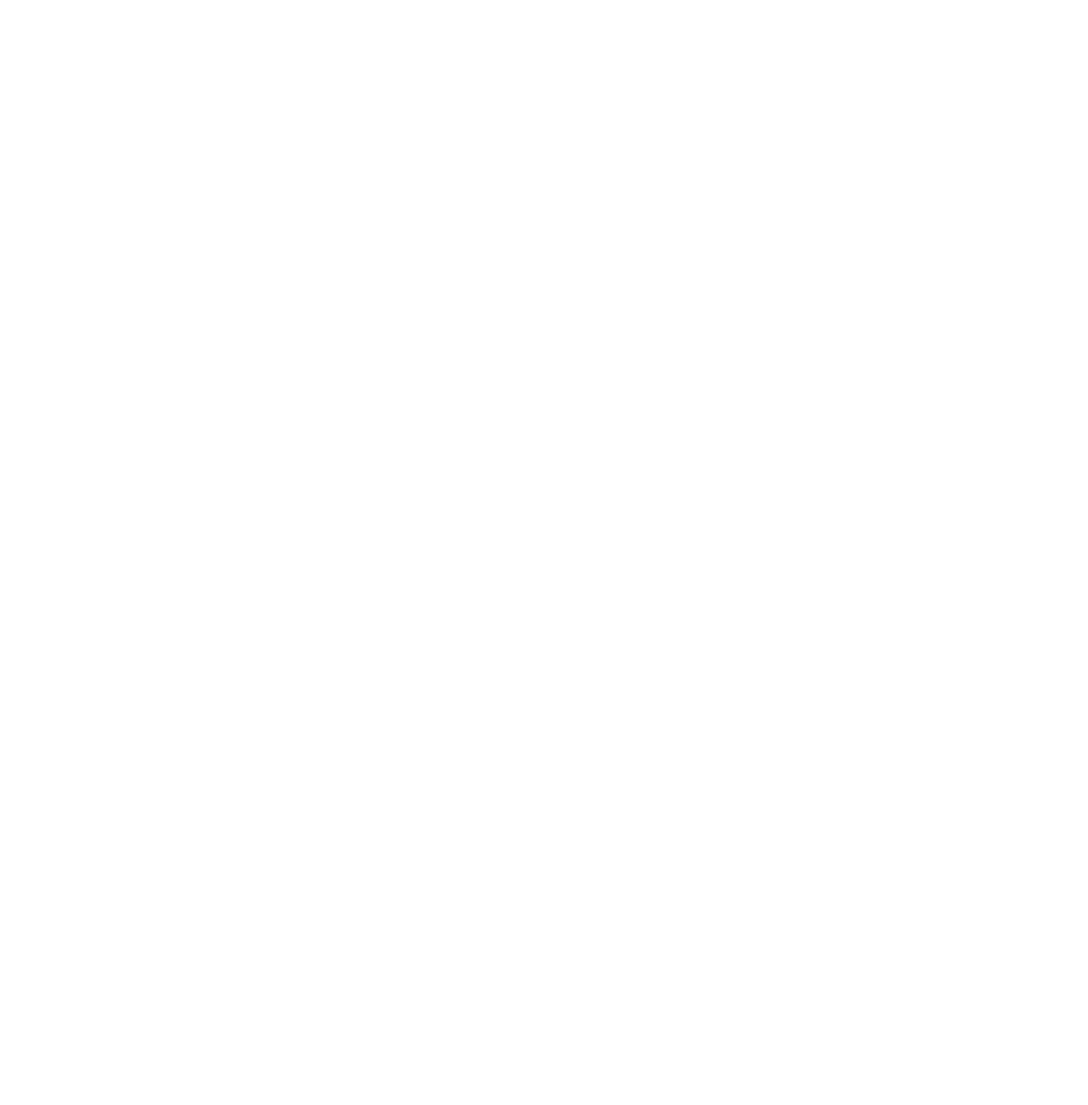
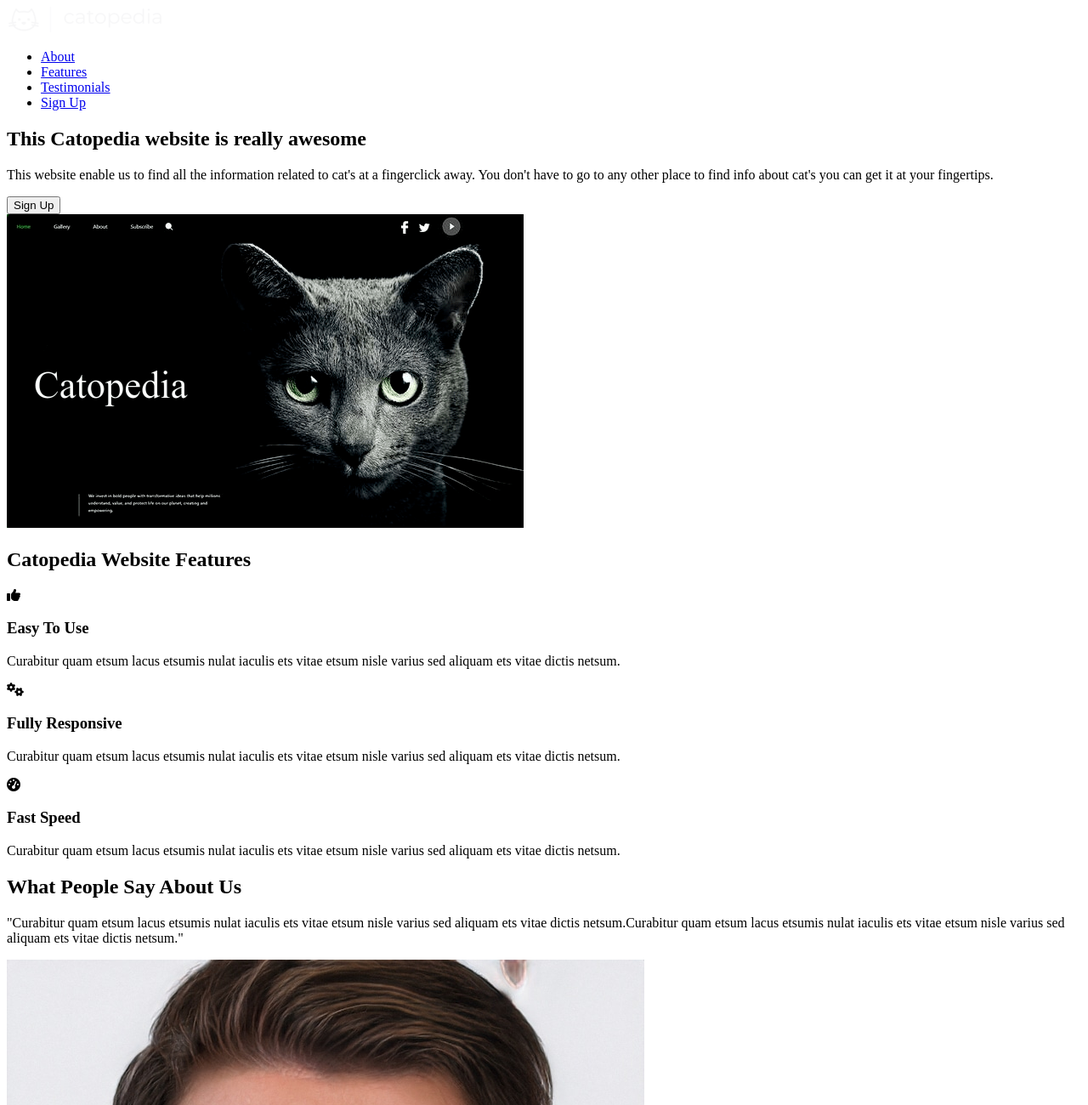
Before and after one commit to snc6226/landing-page, a plain HTML site: page index.html in a window 1280 px wide. Shown: the top 1300 px of the page at 85% size. Before the commit the page ends 800 px from the top, so only its background shows below. Drawn offline with Linux system fonts and the light colour scheme.

Commit message:
Put index.html content

```diff
--- a/index.html
+++ b/index.html
@@ -5,7 +5,149 @@
     <meta http-equiv="X-UA-Compatible" content="IE=edge" />
     <meta name="viewport" content="width=device-width, initial-scale=1.0" />
     <link rel="shortcut icon" href="images/favicon.ico" type="image/x-icon" />
-    <title>Catpedia</title>
+    <script
+      src="https://kit.fontawesome.com/13fe60ddde.js"
+      crossorigin="anonymous"
+    ></script>
+    <title>Catopedia</title>
   </head>
-  <body></body>
+  <body>
+    <header>
+      <nav>
+        <div id="logo"><img src="images/logo.png" alt="catopedia logo" /></div>
+        <ul>
+          <li><a href="#about">About</a></li>
+          <li><a href="#features">Features</a></li>
+          <li><a href="#testimonials">Testimonials</a></li>
+          <li><a href="#signup">Sign Up</a></li>
+        </ul>
+      </nav>
+    </header>
+
+    <main>
+      <section id="about">
+        <div id="about-text">
+          <h1>This Catopedia website is really awesome</h1>
+          <p>
+            This website enable us to find all the information related to cat's
+            at a fingerclick away. You don't have to go to any other place to
+            find info about cat's you can get it at your fingertips.
+          </p>
+          <input type="button" value="Sign Up" />
+        </div>
+        <div id="about-image">
+          <img
+            src="images/catopedia_website.png"
+            alt="catopedia-website-image"
+          />
+        </div>
+      </section>
+
+      <section id="features">
+        <h2>Catopedia Website Features</h2>
+        <div id="features-container">
+          <div class="feature">
+            <i class="fas fa-thumbs-up"></i>
+            <div class="feature-text">
+              <h3>Easy To Use</h3>
+              <p>
+                Curabitur quam etsum lacus etsumis nulat iaculis ets vitae etsum
+                nisle varius sed aliquam ets vitae dictis netsum.
+              </p>
+            </div>
+          </div>
+
+          <div class="feature">
+            <i class="fas fa-cogs"></i>
+            <div class="feature-text">
+              <h3>Fully Responsive</h3>
+              <p>
+                Curabitur quam etsum lacus etsumis nulat iaculis ets vitae etsum
+                nisle varius sed aliquam ets vitae dictis netsum.
+              </p>
+            </div>
+          </div>
+
+          <div class="feature">
+            <i class="fas fa-tachometer-alt"></i>
+            <div class="feature-text">
+              <h3>Fast Speed</h3>
+              <p>
+                Curabitur quam etsum lacus etsumis nulat iaculis ets vitae etsum
+                nisle varius sed aliquam ets vitae dictis netsum.
+              </p>
+            </div>
+          </div>
+        </div>
+      </section>
+
+      <section id="testimonials">
+        <h2>What People Say About Us</h2>
+        <div id="testimonials-container">
+          <div class="testimonial">
+            <p>
+              "Curabitur quam etsum lacus etsumis nulat iaculis ets vitae etsum
+              nisle varius sed aliquam ets vitae dictis netsum.Curabitur quam
+              etsum lacus etsumis nulat iaculis ets vitae etsum nisle varius sed
+              aliquam ets vitae dictis netsum."
+            </p>
+            <div class="person">
+              <img src="images/user1.jpg" alt="david shrek image" />
+              <div class="person-text">
+                <h3 class="name">David Shrek</h3>
+                <p class="title">Software Developer at Microsoft</p>
+              </div>
+            </div>
+          </div>
+
+          <div class="testimonial">
+            <p>
+              "Curabitur quam etsum lacus etsumis nulat iaculis ets vitae etsum
+              nisle varius sed aliquam ets vitae dictis netsum.Curabitur quam
+              etsum lacus etsumis nulat iaculis ets vitae etsum nisle varius sed
+              aliquam ets vitae dictis netsum."
+            </p>
+            <div class="person">
+              <img src="images/user2.jpg" alt="Lynda Fuge image" />
+              <div class="person-text">
+                <h3 class="name">Lynda Fuge</h3>
+                <p class="title">Owner at Lynda Pet Store</p>
+              </div>
+            </div>
+          </div>
+
+          <div class="testimonial">
+            <p>
+              "Curabitur quam etsum lacus etsumis nulat iaculis ets vitae etsum
+              nisle varius sed aliquam ets vitae dictis netsum.Curabitur quam
+              etsum lacus etsumis nulat iaculis ets vitae etsum nisle varius sed
+              aliquam ets vitae dictis netsum."
+            </p>
+            <div class="person">
+              <img src="images/user3.jpg" alt="Jim Costa image" />
+              <div class="person-text">
+                <h3 class="name">Jim Costa</h3>
+                <p class="title">Chef at Hotel Mojo</p>
+              </div>
+            </div>
+          </div>
+        </div>
+      </section>
+
+      <section id="signup">
+        <div class="text">
+          <h2>Visit our website for best experience!</h2>
+          <p>
+            Sign up for our Catopedia website and experience the best of the
+            best!
+          </p>
+        </div>
+        <input type="button" value="Sign Up" />
+      </section>
+    </main>
+
+    <footer>
+      <p>&copy; 2022 🐱 Catopedia</p>
+    </footer>
+  </body>
 </html>
```
